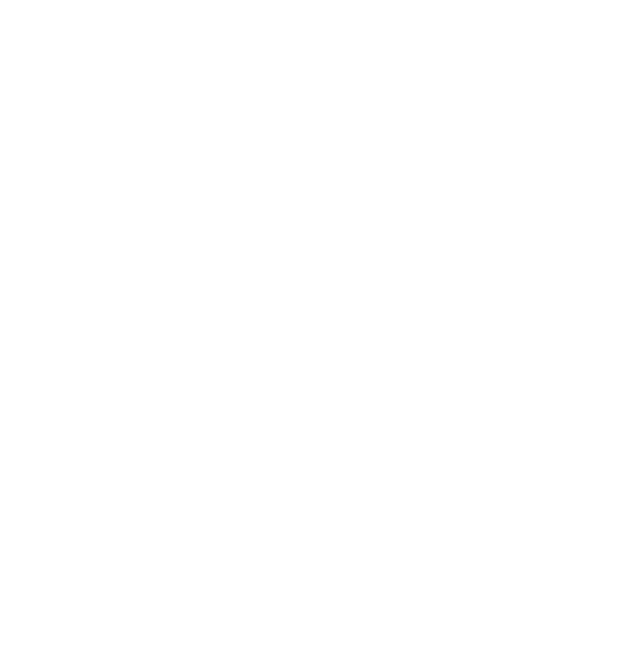
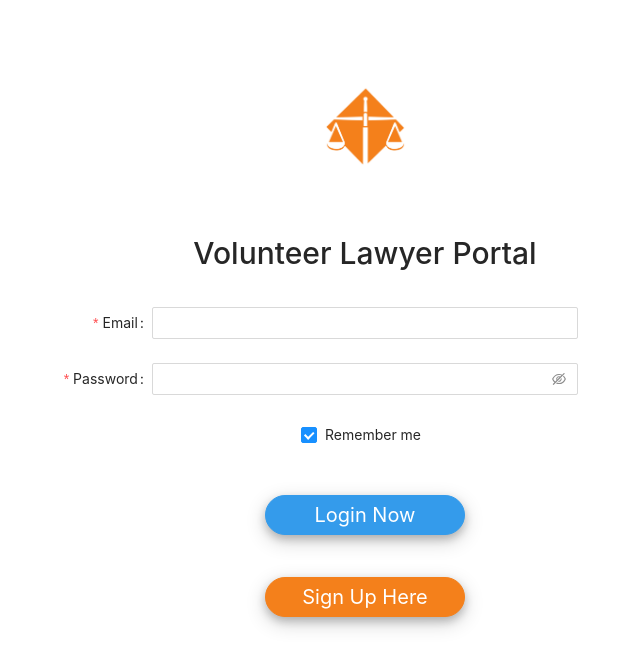
Before and after one commit to dearvae/SMULIT_NUSMUUUU, a Next.js app: page /lawyer/login in a window 1280 px wide. Shown: the top 668 px of the page, without its empty margins (275-915 px from the left). Built offline with nearby package versions, Linux system fonts and the light colour scheme.

Commit message:
add volunteer lawyer login page

```diff
--- a/pages/lawyer/index.js
+++ b/pages/lawyer/index.js
@@ -2,6 +2,9 @@
     return (
      <>
 
+      <div>
+        hello
+      </div>
      </>
     )
   }
--- a/pages/lawyer/login.js
+++ b/pages/lawyer/login.js
@@ -1,7 +1,113 @@
+
+import Link from 'next/link'
+import React from 'react';
+import {PageHeader, Button, Form, Input,Checkbox} from 'antd';
+import 'antd/dist/antd.css';
+
+const onFinish = (values) => {
+  console.log('Success:', values);
+};
+
+const onFinishFailed = (errorInfo) => {
+  console.log('Failed:', errorInfo);
+};
+
 export default function Login() {
     return (
      <>
+      <div>
+        <PageHeader className="site-page-header" style={{marginTop:"40px"}}/>
+          <div style={{textAlign:"center"}}>
+            <img style={{margin:'1em', height:'100px'}} src="/logo.png"/>
+          </div>
+          <h1 style ={{textAlign:'center',margin:'1em', fontSize:"30px"}}>Volunteer Lawyer Portal </h1>
+            <div style ={{textAlign:'center'}}>
+            <Form
+                name="basic"
+                labelCol={{
+                    span: 8,
+                }}
+                wrapperCol={{
+                    span: 8,
+                }}
+                initialValues={{
+                    remember: true,
+                }}
+                onFinish={onFinish}
+                onFinishFailed={onFinishFailed}
+                >
+                <Form.Item
+                    label="Email"
+                    name="email"
+                    rules={[
+                    {
+                        required: true,
+                        message: 'Please input your email!',
+                    },
+                    ]}
+                >
+                    <Input />
+                </Form.Item>
 
+                <Form.Item
+                    label="Password"
+                    name="password"
+                    rules={[
+                    {
+                        required: true,
+                        message: 'Please input your password!',
+                    },
+                    ]}
+                >
+                    <Input.Password />
+                </Form.Item>
+
+                <Form.Item
+                    name="remember"
+                    valuePropName="checked"
+                    wrapperCol={{
+                    offset: 8,
+                    span: 8,
+                    }}
+                >
+                    <Checkbox>Remember me</Checkbox>
+                </Form.Item>
+
+                <Form.Item
+                    wrapperCol={{
+                    offset: 8,
+                    span: 8,
+                    }}
+                >
+
+                    <Button
+                    shape="round"
+                    style={{marginTop:"20px", width:"200px", height:"40px",fontSize:"20px",
+                    boxShadow: "0 4px 8px 0 rgba(0, 0, 0, 0.2), 0 6px 20px 0 rgba(0, 0, 0, 0.19)",
+                    borderColor:"#349beb",backgroundColor:"#349beb",color:"white"}} htmlType="submit">
+                         <Link href="/lawyer/">
+                        <a>Login Now</a>
+                        </Link>
+                    </Button>
+
+                    <br></br>
+                    <br></br>
+
+                    <Button
+                    shape="round"
+                    style={{marginTop:"20px", width:"200px", height:"40px",fontSize:"20px",
+                    boxShadow: "0 4px 8px 0 rgba(0, 0, 0, 0.2), 0 6px 20px 0 rgba(0, 0, 0, 0.19)",
+                    borderColor:"#f4801b",backgroundColor:"#f4801b",color:"white"}} htmlType="submit">
+                        <Link href="/lawyer/register">
+                            <a>Sign Up Here</a>
+                        </Link>
+                    </Button>
+
+
+                </Form.Item>
+                </Form>
+            </div>
+      </div>
      </>
     )
   }
--- a/pages/lawyer/register.js
+++ b/pages/lawyer/register.js
@@ -1,7 +1,7 @@
 export default function Register() {
     return (
      <>
-
+      register
      </>
     )
   }
```
Also changed, not shown: public/logo.png (added), 1 other file (tests, documents, lock files or other folders).
